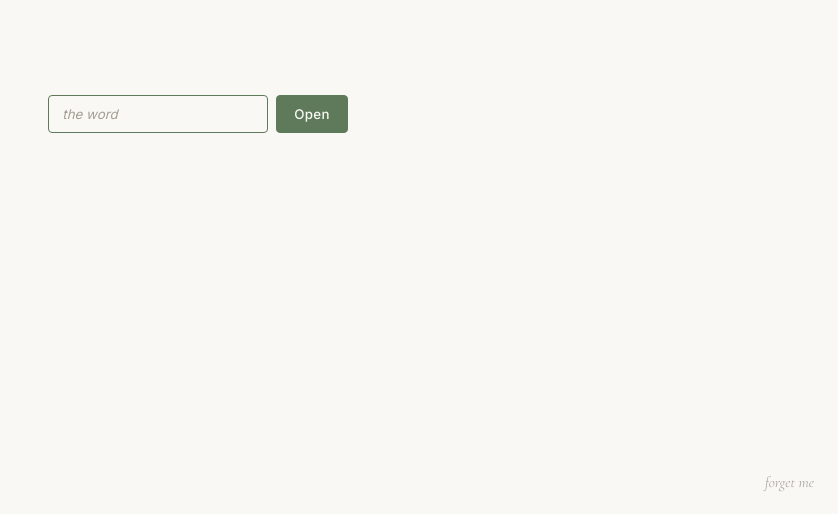
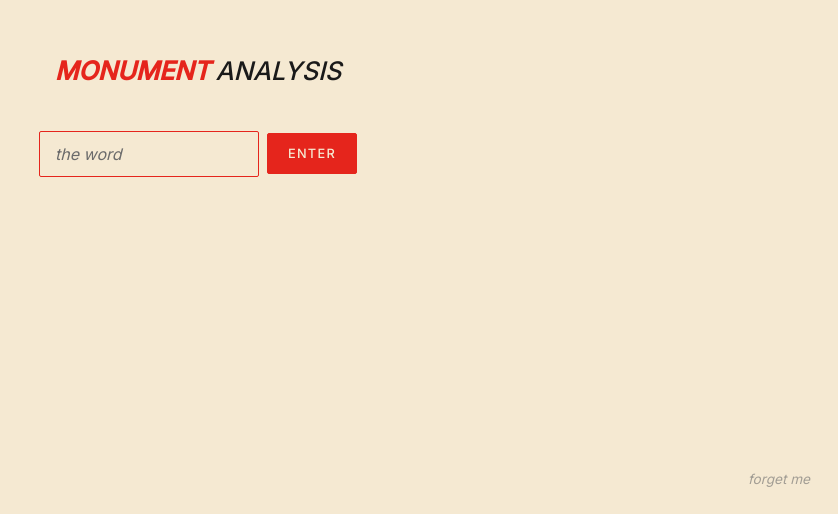
Before and after one commit to jlr1980/monument-analysis, a React (Vite) app: page / in a window 1280 px wide. Shown: the part 286-800 px from the top of the page, without its empty margins (442-1280 px from the left). Built offline with nearby package versions, Linux system fonts and the light colour scheme.

Commit message:
Stage 1: visual foundation matching Monument deck palette and typography

```diff
--- a/src/components/Header.jsx
+++ b/src/components/Header.jsx
@@ -14,8 +14,10 @@ export default function Header({ route }) {
     <header className="app-header">
       <div className="app-header-inner">
         <a className="app-title" href="#/memo">
-          Monument Analysis
+          <span className="app-title-mono">MONUMENT</span>
+          <span className="app-title-suffix">ANALYSIS</span>
         </a>
+        <span className="app-meta">Confidential</span>
       </div>
       <nav className="tab-bar-wrap">
         <div className="tab-bar">
--- a/src/components/PasswordGate.jsx
+++ b/src/components/PasswordGate.jsx
@@ -40,6 +40,10 @@ export default function PasswordGate({ children }) {
 
   return (
     <div className="gate-screen">
+      <div className="gate-mark">
+        <span className="gate-mark-mono">MONUMENT</span>
+        <span>ANALYSIS</span>
+      </div>
       <form
         className={`gate-form ${shake ? "gate-shake" : ""}`}
         onSubmit={onSubmit}
@@ -55,7 +59,7 @@ export default function PasswordGate({ children }) {
           spellCheck={false}
         />
         <button className="gate-button" type="submit">
-          Open
+          Enter
         </button>
       </form>
       <a className="gate-forget" href="#" onClick={onForget}>
--- a/src/styles/global.css
+++ b/src/styles/global.css
@@ -8,23 +8,23 @@ html,
 body {
   margin: 0;
   padding: 0;
-  background: var(--bg);
+  background: var(--cream);
   min-height: 100vh;
 }
 
-/* ---------- Header ---------- */
+/* ---------- Header (wordmark + tab bar) ---------- */
 .app-header {
+  background: var(--cream);
   border-bottom: 1px solid var(--border);
-  background: var(--bg);
   position: sticky;
   top: 0;
   z-index: 10;
 }
 
 .app-header-inner {
-  max-width: 1040px;
+  max-width: var(--content-max);
   margin: 0 auto;
-  padding: 1.25rem 1.5rem 0.75rem;
+  padding: 1.5rem 1.5rem 0.6rem;
   display: flex;
   align-items: baseline;
   justify-content: space-between;
@@ -32,22 +32,43 @@ body {
 }
 
 .app-title {
-  font-family: "Cormorant Garamond", Georgia, serif;
-  font-size: 1.15rem;
+  font-family: "Inter", sans-serif;
   font-style: italic;
-  color: var(--text-secondary);
-  letter-spacing: 0.02em;
+  font-weight: 500;
+  font-size: 1.25rem;
+  letter-spacing: -0.005em;
+  color: var(--ink);
   border-bottom: 1px solid transparent;
+  padding-bottom: 0;
 }
 
 .app-title:hover {
-  color: var(--text);
-  border-bottom-color: var(--text-secondary);
+  border-bottom: 1px solid transparent;
+  color: var(--ink);
+}
+
+.app-title-mono {
+  color: var(--crimson);
+  font-weight: 600;
+  margin-right: 0.35rem;
+}
+
+.app-title-suffix {
+  color: var(--ink);
+  font-weight: 500;
+}
+
+.app-meta {
+  font-family: "Inter", sans-serif;
+  font-size: 0.7rem;
+  text-transform: uppercase;
+  letter-spacing: 0.14em;
+  color: var(--muted);
 }
 
 /* ---------- Tab bar ---------- */
 .tab-bar-wrap {
-  max-width: 1040px;
+  max-width: var(--content-max);
   margin: 0 auto;
   padding: 0 1.5rem;
   overflow-x: auto;
@@ -56,41 +77,43 @@ body {
 .tab-bar {
   display: flex;
   align-items: center;
-  gap: 1.5rem;
+  gap: 2rem;
   white-space: nowrap;
 }
 
 .tab {
-  font-family: "Cormorant Garamond", serif;
-  font-style: italic;
-  font-size: 1.05rem;
-  color: var(--text-secondary);
-  padding: 0.6rem 0 0.7rem;
-  border-bottom: 1px solid transparent;
-  letter-spacing: 0.01em;
+  font-family: "Inter", sans-serif;
+  font-style: normal;
+  font-weight: 500;
+  font-size: 0.78rem;
+  text-transform: uppercase;
+  letter-spacing: 0.14em;
+  color: var(--muted);
+  padding: 0.7rem 0 0.75rem;
+  border-bottom: 2px solid transparent;
   transition: color 120ms ease, border-color 120ms ease;
 }
 
 .tab:hover {
-  color: var(--text);
+  color: var(--ink);
   border-bottom-color: transparent;
 }
 
 .tab.active {
-  color: var(--sage);
-  border-bottom-color: var(--sage);
+  color: var(--crimson);
+  border-bottom-color: var(--crimson);
 }
 
 .tab.active:hover {
-  color: var(--sage);
-  border-bottom-color: var(--sage);
+  color: var(--crimson);
+  border-bottom-color: var(--crimson);
 }
 
 /* ---------- Markdown page (memo, deck, changelog, route content) ---------- */
 .markdown-page {
-  max-width: var(--content-max);
+  max-width: var(--content-narrow);
   margin: 0 auto;
-  padding: 2.25rem 1.5rem 5rem;
+  padding: 3rem 1.5rem 6rem;
 }
 
 .markdown-page h1:first-child {
@@ -100,91 +123,214 @@ body {
 .markdown-page hr {
   border: 0;
   border-top: 1px solid var(--border);
-  margin: 2.5rem 0;
+  margin: 3rem 0;
 }
 
+/* Tables: clean, small caps headers in muted ink, subtle row dividers in border-color.
+   Matches the deck's table treatment. */
 .markdown-page table {
   width: 100%;
   border-collapse: collapse;
   font-size: 0.92rem;
-  margin: 1.25rem 0 1.5rem;
+  margin: 1.5rem 0 2rem;
+  font-variant-numeric: tabular-nums;
 }
 
 .markdown-page th,
 .markdown-page td {
-  padding: 0.55rem 0.7rem;
+  padding: 0.7rem 0.85rem;
+  text-align: left;
   border-bottom: 1px solid var(--border);
-  text-align: left;
-  font-variant-numeric: tabular-nums;
 }
 
 .markdown-page th {
   font-family: "Inter", sans-serif;
-  font-weight: 500;
-  font-size: 0.8rem;
+  font-weight: 600;
+  font-size: 0.7rem;
   text-transform: uppercase;
-  letter-spacing: 0.06em;
-  color: var(--text-secondary);
+  letter-spacing: 0.12em;
+  color: var(--muted);
+  border-bottom: 1px solid var(--border-strong);
+}
+
+.markdown-page tr:last-child td {
+  border-bottom: 1px solid var(--border-strong);
 }
 
 .markdown-page ul,
 .markdown-page ol {
-  margin: 0 0 1.1rem 1.3rem;
+  margin: 0 0 1.25rem 1.4rem;
   padding: 0;
 }
 
 .markdown-page li {
-  margin: 0 0 0.4rem;
+  margin: 0 0 0.45rem;
 }
 
 .markdown-page li > p {
   margin: 0 0 0.4rem;
 }
 
+/* ---------- Dark emphasis cards ---------- */
+.card-dark {
+  background: var(--oxblood);
+  color: var(--cream);
+  padding: 2rem 2rem 2.25rem;
+  border-radius: var(--radius);
+}
+
+.card-dark .section-label,
+.card-dark .eyebrow {
+  color: var(--crimson);
+}
+
+.card-dark .stat-number {
+  color: var(--cream);
+}
+
+.card-dark .stat-label {
+  color: var(--muted-on-dark);
+}
+
+.card-dark p {
+  color: var(--cream);
+}
+
+.card-dark .muted {
+  color: var(--muted-on-dark);
+}
+
+.card-dark a {
+  color: var(--crimson);
+}
+
+.card-navy {
+  background: var(--navy);
+  color: var(--cream);
+  padding: 2rem 2rem 2.25rem;
+  border-radius: var(--radius);
+}
+
+.card-navy .section-label,
+.card-navy .eyebrow {
+  color: var(--crimson);
+}
+
+.card-navy p {
+  color: var(--cream);
+}
+
+/* ---------- Card-light (border-only card on cream) ---------- */
+.card-light {
+  background: transparent;
+  border: 1px solid var(--border);
+  padding: 1.8rem 1.8rem 2rem;
+  border-radius: var(--radius);
+}
+
+/* ---------- Stat block (large numeral + tiny label) ---------- */
+.stat-block {
+  margin: 1.5rem 0;
+}
+
 /* ---------- Model section ---------- */
 .model-download {
-  margin: 2rem 0 1rem;
+  margin: 2.25rem 0 1.25rem;
 }
 
 .model-download-link {
-  display: inline-block;
-  padding: 0.65rem 1.1rem;
-  background: var(--sage);
-  color: var(--bg);
-  border: 1px solid var(--sage);
+  display: inline-flex;
+  align-items: center;
+  gap: 0.5rem;
+  padding: 0.85rem 1.35rem;
+  background: var(--crimson);
+  color: var(--cream);
+  border: 1px solid var(--crimson);
   border-radius: var(--radius-sm);
+  font-family: "Inter", sans-serif;
   font-weight: 500;
-  letter-spacing: 0.02em;
+  font-size: 0.85rem;
+  text-transform: uppercase;
+  letter-spacing: 0.1em;
   transition: background-color 120ms ease, border-color 120ms ease;
 }
 
 .model-download-link:hover {
-  background: var(--sage-deep);
-  border-color: var(--sage-deep);
-  border-bottom: 1px solid var(--sage-deep);
+  background: var(--crimson-deep);
+  border-color: var(--crimson-deep);
+  color: var(--cream);
+  border-bottom: 1px solid var(--crimson-deep);
 }
 
 .model-note {
-  color: var(--text-secondary);
-  font-size: 0.95rem;
-  margin-top: 0.85rem;
+  color: var(--muted);
+  font-size: 0.9rem;
+  margin-top: 1rem;
+  font-style: italic;
 }
 
 /* ---------- Placeholder ---------- */
 .placeholder-note {
-  color: var(--text-secondary);
+  color: var(--muted);
   font-style: italic;
   margin-top: 2rem;
+}
+
+/* ---------- Multi-column section grid (matches deck's two-column agenda) ---------- */
+.section-grid {
+  display: grid;
+  grid-template-columns: 1fr;
+  gap: 2.5rem 3rem;
+  margin: 2.5rem 0;
+}
+
+@media (min-width: 720px) {
+  .section-grid {
+    grid-template-columns: 1fr 1fr;
+  }
+}
+
+.section-grid-row {
+  border-top: 1px solid var(--border);
+  padding-top: 1.5rem;
+}
+
+.section-grid-row h3 {
+  margin-top: 0.3rem;
+  font-size: 1.35rem;
+}
+
+.section-grid-row p.muted {
+  color: var(--muted);
+  font-size: 0.9rem;
+  margin-top: 0.4rem;
 }
 
 /* ---------- Password gate ---------- */
 .gate-screen {
   min-height: 100vh;
-  background: var(--bg);
+  background: var(--cream);
   display: flex;
+  flex-direction: column;
   align-items: center;
   justify-content: center;
   position: relative;
+  padding: 1.5rem;
+}
+
+.gate-mark {
+  font-family: "Inter", sans-serif;
+  font-style: italic;
+  font-weight: 500;
+  font-size: 1.6rem;
+  margin-bottom: 2.5rem;
+  letter-spacing: -0.005em;
+}
+
+.gate-mark-mono {
+  color: var(--crimson);
+  font-weight: 600;
+  margin-right: 0.35rem;
 }
 
 .gate-form {
@@ -195,57 +341,61 @@ body {
 
 .gate-input {
   width: 220px;
-  padding: 0.65rem 0.85rem;
+  padding: 0.75rem 0.95rem;
   background: transparent;
-  border: 1px solid var(--border);
+  border: 1px solid var(--border-strong);
   border-radius: var(--radius-sm);
-  color: var(--text);
+  color: var(--ink);
   outline: none;
   font-family: "Inter", sans-serif;
+  font-size: 1rem;
   transition: border-color 120ms ease;
 }
 
 .gate-input:focus {
-  border-color: var(--sage);
+  border-color: var(--crimson);
 }
 
 .gate-input::placeholder {
-  color: var(--placeholder);
+  color: var(--muted);
   font-style: italic;
 }
 
 .gate-button {
-  padding: 0.65rem 1.1rem;
-  background: var(--sage);
-  color: var(--bg);
-  border: 1px solid var(--sage);
+  padding: 0.75rem 1.25rem;
+  background: var(--crimson);
+  color: var(--cream);
+  border: 1px solid var(--crimson);
   border-radius: var(--radius-sm);
   cursor: pointer;
   font-weight: 500;
-  letter-spacing: 0.02em;
+  letter-spacing: 0.1em;
   font-family: "Inter", sans-serif;
+  text-transform: uppercase;
+  font-size: 0.8rem;
   transition: background-color 120ms ease, border-color 120ms ease;
 }
 
 .gate-button:hover {
-  background: var(--sage-deep);
-  border-color: var(--sage-deep);
+  background: var(--crimson-deep);
+  border-color: var(--crimson-deep);
 }
 
 .gate-forget {
   position: absolute;
-  bottom: 1.25rem;
-  right: 1.5rem;
-  font-family: "Cormorant Garamond", serif;
+  bottom: 1.5rem;
+  right: 1.75rem;
+  font-family: "Inter", sans-serif;
   font-style: italic;
-  font-size: 0.95rem;
-  color: var(--text-secondary);
-  opacity: 0.55;
+  font-size: 0.85rem;
+  color: var(--muted);
+  opacity: 0.6;
   border-bottom: none;
 }
 
 .gate-forget:hover {
   opacity: 1;
+  color: var(--ink);
   border-bottom: none;
 }
 
@@ -265,3 +415,19 @@ body {
 .gate-shake {
   animation: gate-shake 0.4s ease;
 }
+
+/* ---------- Footer / confidential strip ---------- */
+.confidential-strip {
+  max-width: var(--content-max);
+  margin: 0 auto;
+  padding: 1.5rem;
+  display: flex;
+  justify-content: space-between;
+  font-family: "Inter", sans-serif;
+  font-size: 0.7rem;
+  text-transform: uppercase;
+  letter-spacing: 0.14em;
+  color: var(--muted);
+  border-top: 1px solid var(--border);
+  margin-top: 3rem;
+}
--- a/src/styles/theme.css
+++ b/src/styles/theme.css
@@ -1,20 +1,27 @@
 :root {
-  /* Warm, grounded palette appropriate for the Monument analysis. */
-  --bg: #faf8f4;
-  --surface: #f3efe7;
-  --text: #2b2a26;
-  --text-secondary: #6b6862;
-  --border: #d9d3c8;
-  --placeholder: #a39e94;
+  /* Palette verified against Monument_Development_update_V2.pptx.pdf. */
+  --cream: #f5e9d2;
+  --cream-soft: #faf1dd;
+  --ink: #1a1a1a;
+  --ink-soft: #2b2b2b;
 
-  /* Accent colors -- sage for active tabs/links, terracotta for the call-to-action. */
-  --sage: #5f7a5a;
-  --sage-deep: #4a6346;
-  --terracotta: #a45a3c;
-  --warning: #b88a2c;
-  --danger: #a93a2d;
+  /* Accents */
+  --crimson: #e5251c;
+  --crimson-deep: #b91c1c;
 
-  --radius: 6px;
-  --radius-sm: 4px;
-  --content-max: 760px;
+  /* Emphasis-card backgrounds. Oxblood is the primary; navy is used for the
+     four-pillar treatment in the source deck. */
+  --oxblood: #1f0606;
+  --oxblood-soft: #2a0a0a;
+  --navy: #0b1a2a;
+
+  --muted: #6b6b6b;
+  --muted-on-dark: #a8a097;
+  --border: #d9cfb7;
+  --border-strong: #b8ad94;
+
+  --radius: 4px;
+  --radius-sm: 2px;
+  --content-max: 1040px;
+  --content-narrow: 760px;
 }
--- a/src/styles/typography.css
+++ b/src/styles/typography.css
@@ -1,29 +1,54 @@
+/* Inter throughout, matching the Monument deck's sans-serif treatment. */
 body {
-  font-family: "Inter", system-ui, sans-serif;
+  font-family: "Inter", system-ui, -apple-system, sans-serif;
   font-size: 16px;
-  line-height: 1.6;
-  color: var(--text);
+  line-height: 1.55;
+  color: var(--ink);
   -webkit-font-smoothing: antialiased;
   text-rendering: optimizeLegibility;
 }
 
+/* Display headings: italic Inter, large, near-black. Matches the deck's
+   "Membership Types", "Funding the Ranch in perpetuity." treatment. */
 h1, h2, h3, h4, h5, h6 {
-  font-family: "Cormorant Garamond", Georgia, serif;
+  font-family: "Inter", sans-serif;
+  font-style: italic;
   font-weight: 500;
-  line-height: 1.25;
-  color: var(--text);
-  margin: 2.25rem 0 0.85rem;
-  letter-spacing: 0.005em;
+  color: var(--ink);
+  line-height: 1.15;
+  margin: 2.4rem 0 1rem;
+  letter-spacing: -0.005em;
 }
 
-h1 { font-size: 2.05rem; margin-top: 0.4rem; }
-h2 { font-size: 1.55rem; }
-h3 { font-size: 1.2rem; }
-h4 { font-size: 1.05rem; }
-h5, h6 { font-size: 0.95rem; color: var(--text-secondary); }
+h1 {
+  font-size: 3.1rem;
+  font-weight: 500;
+  margin-top: 0.5rem;
+  letter-spacing: -0.015em;
+}
+
+h2 {
+  font-size: 2rem;
+  margin-top: 3rem;
+}
+
+h3 {
+  font-size: 1.4rem;
+  margin-top: 2.25rem;
+}
+
+h4 {
+  font-size: 1.15rem;
+  margin-top: 1.8rem;
+}
+
+h5, h6 {
+  font-size: 0.95rem;
+  color: var(--muted);
+}
 
 p, li {
-  font-family: "Inter", system-ui, sans-serif;
+  font-family: "Inter", sans-serif;
   font-size: 1rem;
   line-height: 1.65;
 }
@@ -33,19 +58,20 @@ p {
 }
 
 a {
-  color: var(--sage);
+  color: var(--crimson);
   text-decoration: none;
   border-bottom: 1px solid transparent;
   transition: border-color 120ms ease, color 120ms ease;
 }
 
 a:hover {
-  border-bottom-color: var(--sage);
+  color: var(--crimson-deep);
+  border-bottom-color: var(--crimson-deep);
 }
 
 strong, b {
-  font-weight: 500;
-  color: var(--text);
+  font-weight: 600;
+  color: var(--ink);
 }
 
 em, i {
@@ -54,39 +80,84 @@ em, i {
 
 code, pre {
   font-family: "SFMono-Regular", Consolas, "Liberation Mono", Menlo, monospace;
-  font-size: 0.88em;
+  font-size: 0.85em;
+  font-style: normal;
 }
 
 code {
-  background: var(--surface);
-  padding: 0.1em 0.35em;
-  border-radius: 3px;
+  background: var(--cream-soft);
+  border: 1px solid var(--border);
+  padding: 0.05em 0.35em;
+  border-radius: var(--radius-sm);
 }
 
 pre {
-  background: var(--surface);
-  padding: 0.85rem 1rem;
-  border-radius: var(--radius-sm);
+  background: var(--cream-soft);
+  padding: 0.9rem 1.1rem;
+  border: 1px solid var(--border);
+  border-radius: var(--radius);
   overflow-x: auto;
-  line-height: 1.5;
-  border: 1px solid var(--border);
+  line-height: 1.55;
 }
 
 pre code {
   background: transparent;
+  border: 0;
   padding: 0;
 }
 
 blockquote {
-  margin: 1.25rem 0;
-  padding: 0.65rem 1.1rem;
-  border-left: 3px solid var(--sage);
-  color: var(--text-secondary);
+  margin: 1.5rem 0;
+  padding: 0.7rem 1.2rem;
+  border-left: 3px solid var(--crimson);
+  color: var(--ink);
   font-style: italic;
-  background: var(--surface);
-  border-radius: 0 var(--radius-sm) var(--radius-sm) 0;
+  background: var(--cream-soft);
 }
 
 blockquote p {
   margin: 0;
 }
+
+/* Section label (small caps crimson with letter-spacing). Matches deck's
+   "TODAY'S AGENDA", "PRIMARY", "$30M PERPETUAL OPERATIONAL SOLVENCY". */
+.eyebrow,
+.section-label {
+  font-family: "Inter", sans-serif;
+  font-style: normal;
+  font-weight: 600;
+  font-size: 0.72rem;
+  text-transform: uppercase;
+  letter-spacing: 0.16em;
+  color: var(--crimson);
+  margin: 0 0 0.85rem;
+}
+
+/* Stat number (large bold), matches "42", "50", "$30M". */
+.stat-number {
+  font-family: "Inter", sans-serif;
+  font-style: normal;
+  font-weight: 700;
+  font-size: 3.4rem;
+  line-height: 1;
+  letter-spacing: -0.02em;
+  color: var(--ink);
+}
+
+.stat-label {
+  font-family: "Inter", sans-serif;
+  font-size: 0.72rem;
+  font-weight: 500;
+  text-transform: uppercase;
+  letter-spacing: 0.12em;
+  color: var(--muted);
+  margin-top: 0.6rem;
+}
+
+/* Subtitle (italic, smaller, deck pattern from "Perpetual Foundation Fund target.") */
+.subtitle {
+  font-style: italic;
+  font-size: 1.1rem;
+  color: var(--ink);
+  margin: 0 0 1rem;
+}
```
